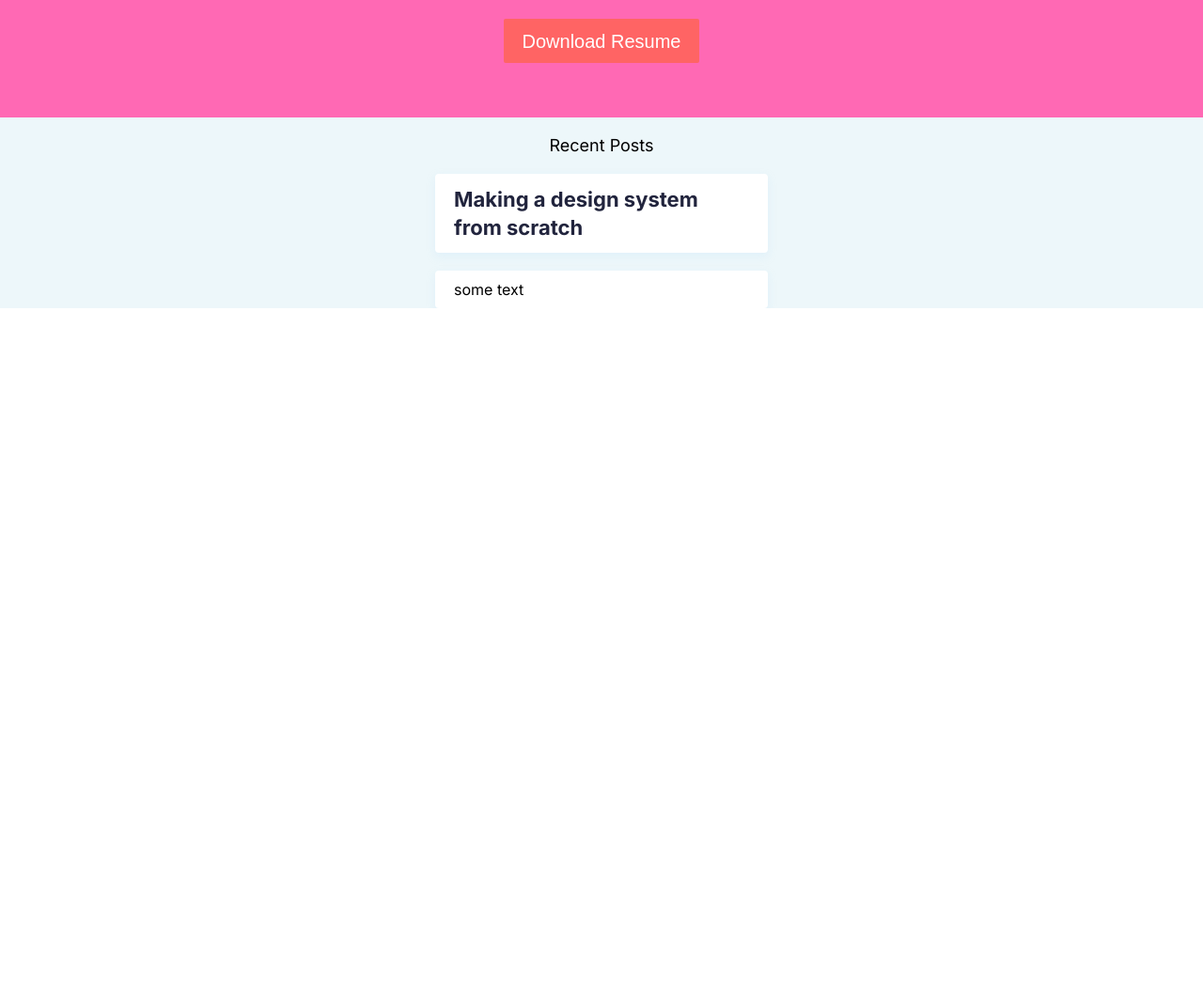
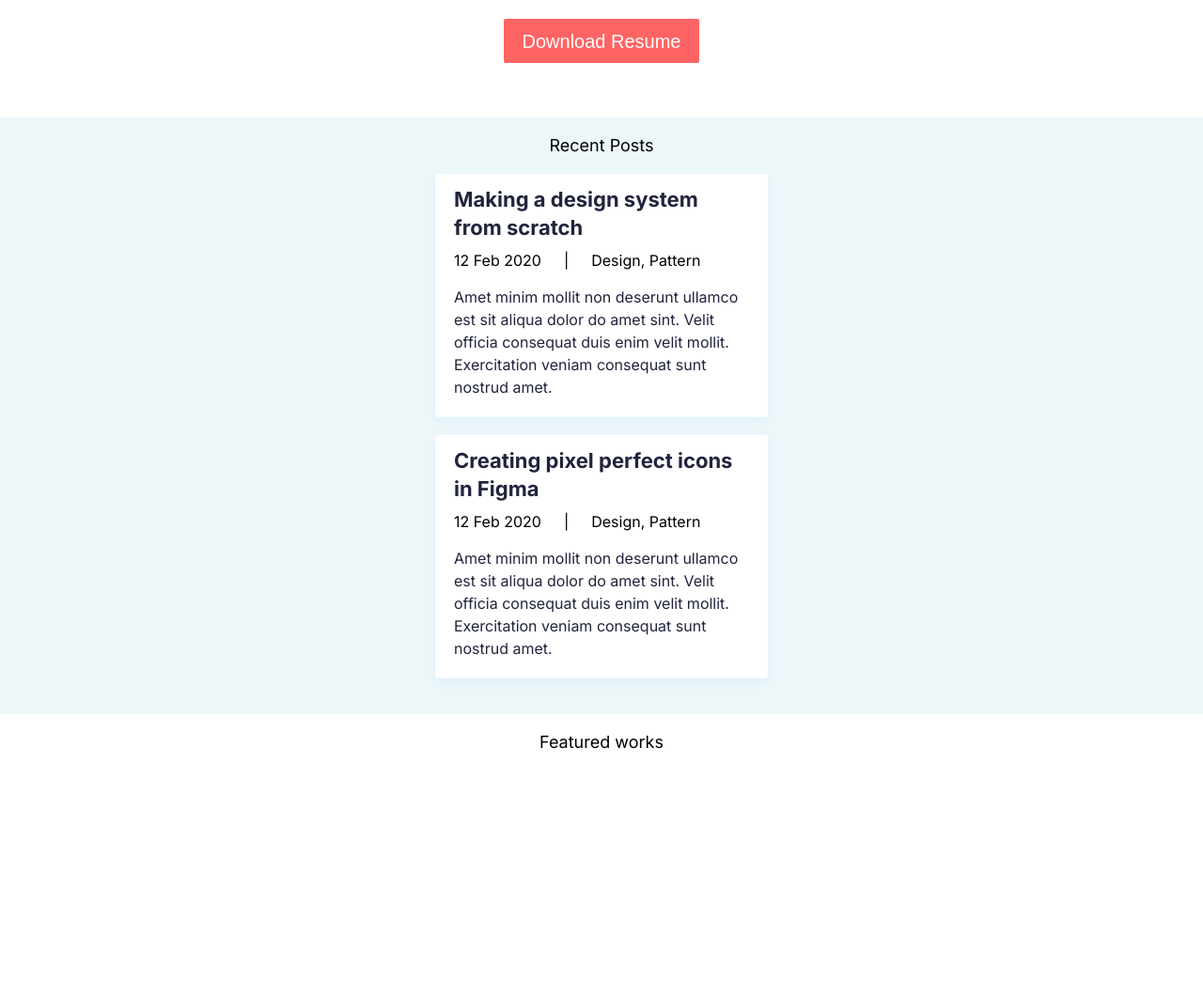
Before and after one commit to IrakliAmbroladze/portfolio-geolab, a plain HTML site: page index.html in a window 1280 px wide. Shown: the part 580-1640 px from the top of the page at 94% size. Before the commit the page ends 908 px from the top, so only its background shows below. Drawn offline with Linux system fonts and the light colour scheme.

Commit message:
feat: finish recent posts section

```diff
--- a/css/styles.css
+++ b/css/styles.css
@@ -31,10 +31,6 @@ header {
 .wrapper {
   width: 100%;
   padding-top: 50px;
-}
-
-main {
-  background-color: hotpink;
 }
 
 .main {
@@ -84,14 +80,18 @@ main {
   cursor: pointer;
 }
 
-.recent-posts {
+.recent-posts,
+.featured-works {
   display: flex;
   flex-direction: column;
   align-items: center;
+}
+.recent-posts {
+  padding-bottom: 38px;
   background-color: #edf7fa;
 }
 
-.title-recent-posts {
+.section-title {
   font-size: 18px;
   font-weight: 400;
   line-height: 60px;
@@ -104,7 +104,7 @@ main {
 .post-card {
   background-color: #fff;
   width: 100%;
-  padding: 12px 20px;
+  padding: 12px 20px 20px;
   width: 354px;
   margin: 0 auto;
   box-shadow: 0 4px 10px 0 rgba(187, 225, 250, 0.25);
@@ -117,3 +117,20 @@ main {
   line-height: 30px;
   color: #21243d;
 }
+
+.post-card-date {
+  margin: 12px 0 19px;
+}
+.post-card-date span {
+  margin: 0 24px;
+}
+
+.post-card-description {
+  line-height: 1.5em;
+  color: #21243d;
+}
+
+.featured-works {
+  height: 300px;
+  width: 100%;
+}
--- a/index.html
+++ b/index.html
@@ -29,13 +29,36 @@
         <button class="download">Download Resume</button>
       </main>
       <section class="recent-posts">
-        <h3 class="title-recent-posts">Recent Posts</h3>
+        <h3 class="section-title">Recent Posts</h3>
         <div class="post-cards">
           <div class="post-card">
             <h2 class="post-card-title">Making a design system from scratch</h2>
+            <h4 class="post-card-date">
+              12 Feb 2020<span>|</span>Design, Pattern
+            </h4>
+            <p class="post-card-description">
+              Amet minim mollit non deserunt ullamco est sit aliqua dolor do
+              amet sint. Velit officia consequat duis enim velit mollit.
+              Exercitation veniam consequat sunt nostrud amet.
+            </p>
           </div>
-          <div class="post-card">some text</div>
+          <div class="post-card">
+            <h2 class="post-card-title">
+              Creating pixel perfect icons in Figma
+            </h2>
+            <h4 class="post-card-date">
+              12 Feb 2020<span>|</span>Design, Pattern
+            </h4>
+            <p class="post-card-description">
+              Amet minim mollit non deserunt ullamco est sit aliqua dolor do
+              amet sint. Velit officia consequat duis enim velit mollit.
+              Exercitation veniam consequat sunt nostrud amet.
+            </p>
+          </div>
         </div>
+      </section>
+      <section class="featured-works">
+        <h3 class="section-title">Featured works</h3>
       </section>
       <footer></footer>
     </section>
```
